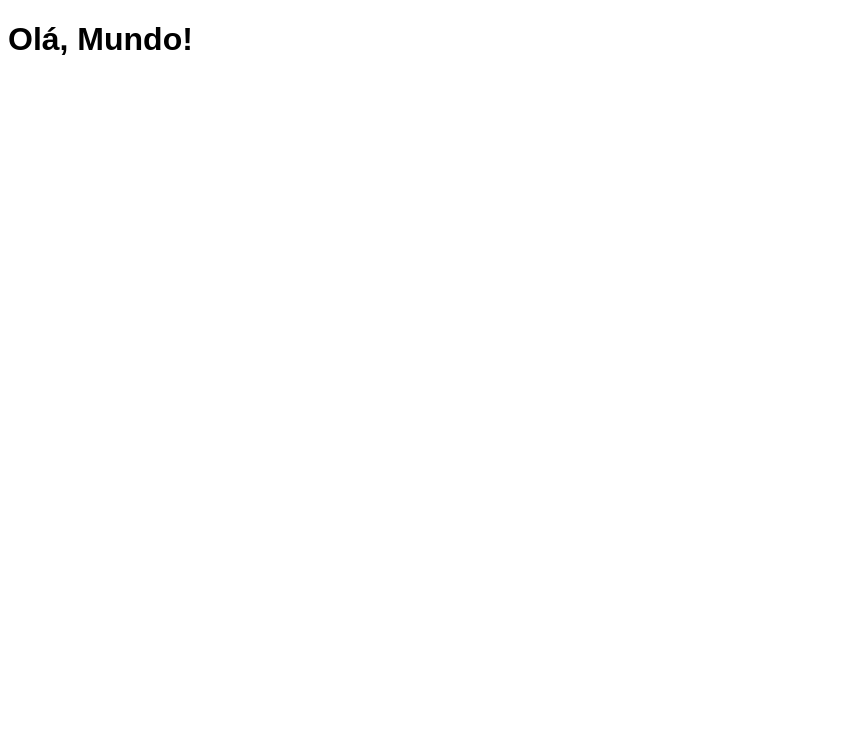
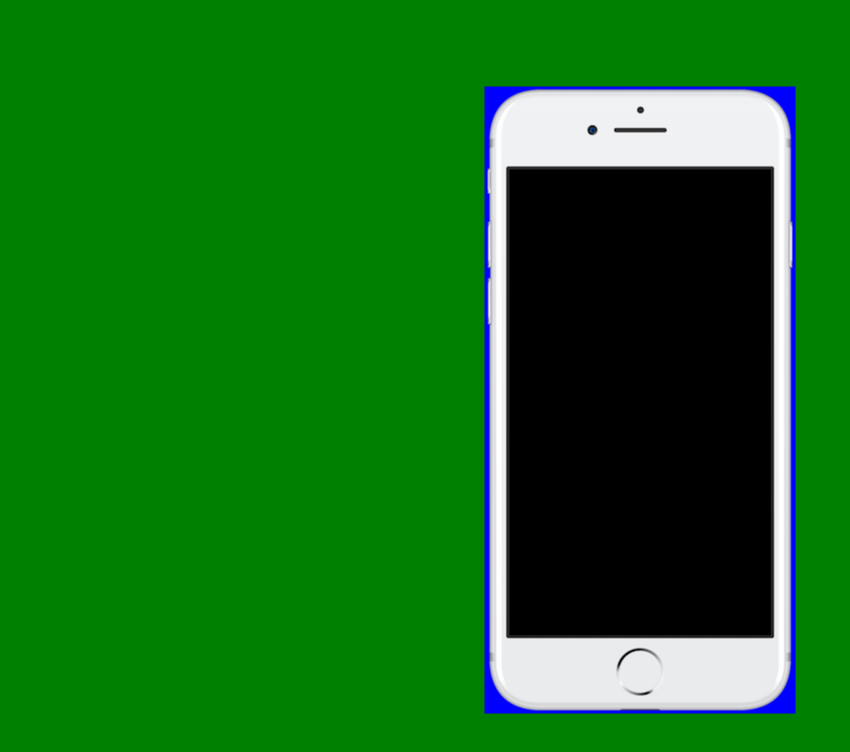
Before and after one commit to lucaslimal04/projeto-social, a plain HTML site: page index.html in a window 1280 px wide. Shown: the whole page, without its empty margins (0-850 px from the left). Drawn offline with Linux system fonts and the light colour scheme.

Commit message:
atualização

```diff
--- /dev/null
+++ b/estilos/style.css
@@ -0,0 +1,30 @@
+@charset "UTF-8";
+
+*{
+    margin: 0px;
+    padding: 0px;
+    font-family: Arial, Helvetica, sans-serif;
+}
+
+html, body{
+    height: 100vh;
+    width: 100vw;
+    background-color: black;
+}
+
+main{
+    height: 100vh;
+    position: relative;
+    background-color: green;
+}
+
+section#telefone{
+    position: absolute;
+    top: 50%;
+    left: 50%;
+    height: 627px;
+    width: 311px;
+
+    transform: translate(-50%, -50%);
+    background: blue url('../imagens/frame-iphone.png') no-repeat;
+}
--- a/index.html
+++ b/index.html
@@ -5,16 +5,17 @@
     <meta name="viewport" content="width=device-width, initial-scale=1.0">
     <link rel="shortcut icon" href="favicon.ico" type="image/x-icon">
     <title>Projeto Redes Sociais</title>
-    <style>
-        body{
-            font-family: Arial, Helvetica, sans-serif;
-        }
-
-
-
-    </style>
+    <link rel="stylesheet" href="estilos/style.css">
 </head>
 <body>
-    <h1>Olá, Mundo!</h1>
+    <main>
+        <section id="telefone">
+
+        </section>
+
+        <section id="redes-sociais">
+
+        </section>
+    </main>
 </body>
 </html>
```
